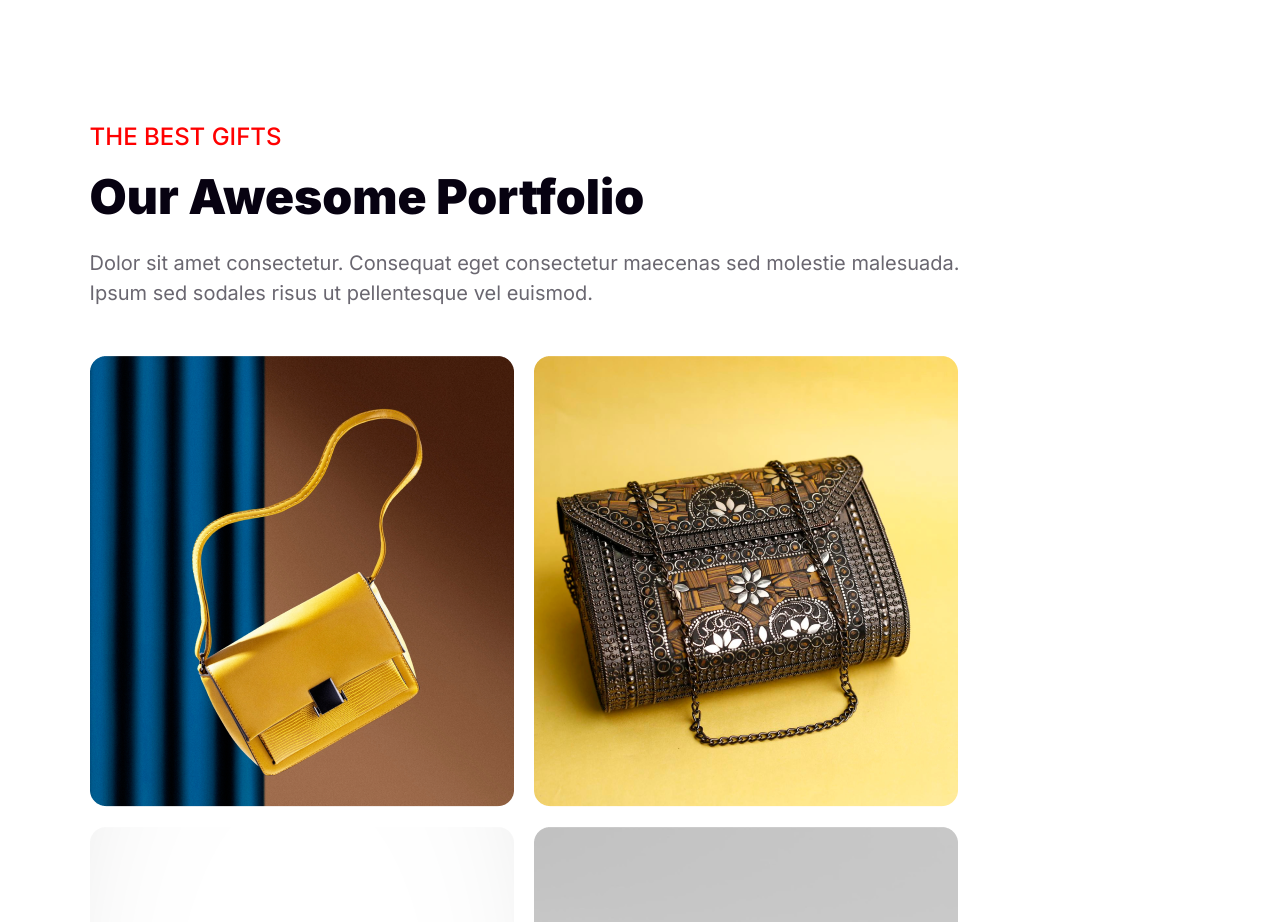
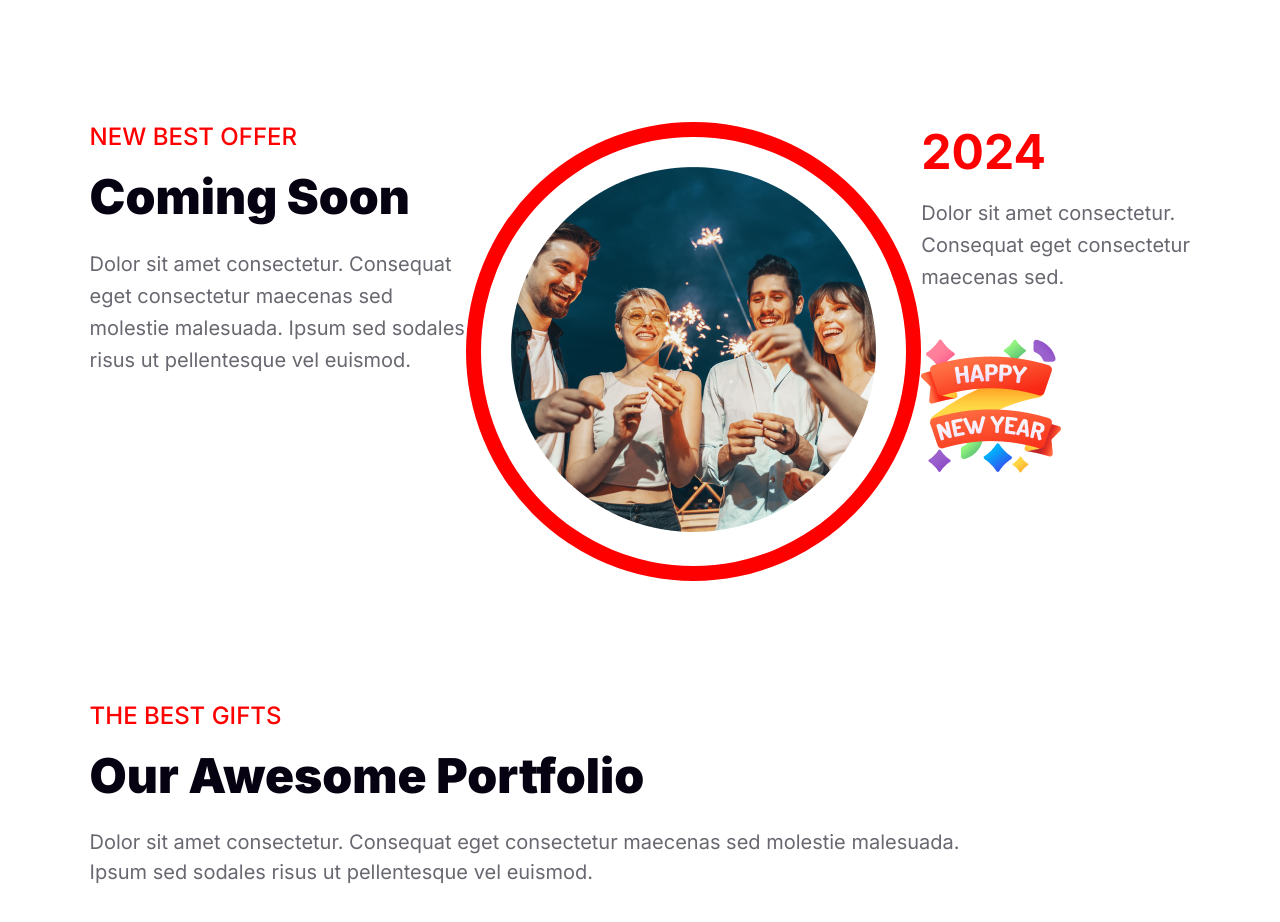
Before and after one commit to Jakir45/happy-new_year, a plain HTML site: page index.html in a window 1280 px wide. Shown: the part 3000-3922 px from the top of the page. Drawn offline with Linux system fonts and the light colour scheme.

Commit message:
Extra section added

```diff
--- a/index.html
+++ b/index.html
@@ -50,6 +50,28 @@
                 <h3><span>Date:</span> 31 December Night 2023</h3>
                 <h3><span>Time:</span> Evening 7.30 pm to 12.30 am</h3>
                 <button class="join-btn">JOIN NOW</button>
+            </div>
+        </section>
+
+        <section>
+            <div class="container comming-soon">
+                <div class="com-colom-1">
+                    <h3>NEW BEST OFFER</h3>
+                    <h1>Coming Soon</h1>
+                    <p>
+                        Dolor sit amet consectetur. Consequat eget consectetur maecenas sed molestie malesuada. Ipsum sed sodales risus ut pellentesque vel euismod.
+                    </p>
+                </div>
+                <div class="com-colom-2">
+                    <div class="circle">
+                        <img src="./resources/Ellipse 1.png" alt="">
+                    </div>
+                </div>
+                <div class="com-colom-3">
+                    <h1>2024</h1>
+                    <p>Dolor sit amet consectetur. Consequat eget consectetur maecenas sed.</p>
+                    <img src="./resources/Group 96.png" alt="">
+                </div>
             </div>
         </section>
 
--- a/style-css/style.css
+++ b/style-css/style.css
@@ -146,6 +146,63 @@ section {
     margin: 48px 0 0 570px;
 }
 
+/* comming soon */
+
+.comming-soon {
+    display: flex;
+    justify-content: space-between;
+}
+
+.com-colom-1 {
+    width: 35%;
+}
+
+.com-colom-1 h3 {
+    color: #F00;
+    font-size: 24px;
+    font-weight: 500;
+}
+
+.com-colom-1 h1 {
+    color: #070211;
+    font-size: 48px;
+    font-weight: 900;
+    padding: 16px 0 22px 0;
+}
+
+.com-colom-1 p {
+    color: rgba(7, 2, 17, 0.60);
+    font-size: 20px;
+    font-weight: 400;
+    line-height: 32px;
+}
+
+.circle {
+    border: 15px solid #F00;
+    border-radius: 50%;
+    padding: 30px;
+}
+
+.com-colom-3 {
+    width: 25%;
+}
+
+.com-colom-3 h1 {
+    color: #F00;
+    font-size: 48px;
+    font-weight: 700;
+}
+
+.com-colom-3 p {
+    color: rgba(7, 2, 17, 0.60);
+    font-size: 20px;
+    font-weight: 400;
+    line-height: 32px;
+    padding: 16px 0 43px 0;
+}
+
+
+/* protfolio */
 .protfolio h3 {
     color: #F00;
     font-size: 24px;
@@ -204,6 +261,7 @@ section {
     height: 72px;
     background: #FFF;
     border: none;
+    outline: none;
     color: rgba(7, 2, 17, 0.30);
     font-size: 18px;
     font-weight: 400;
```
